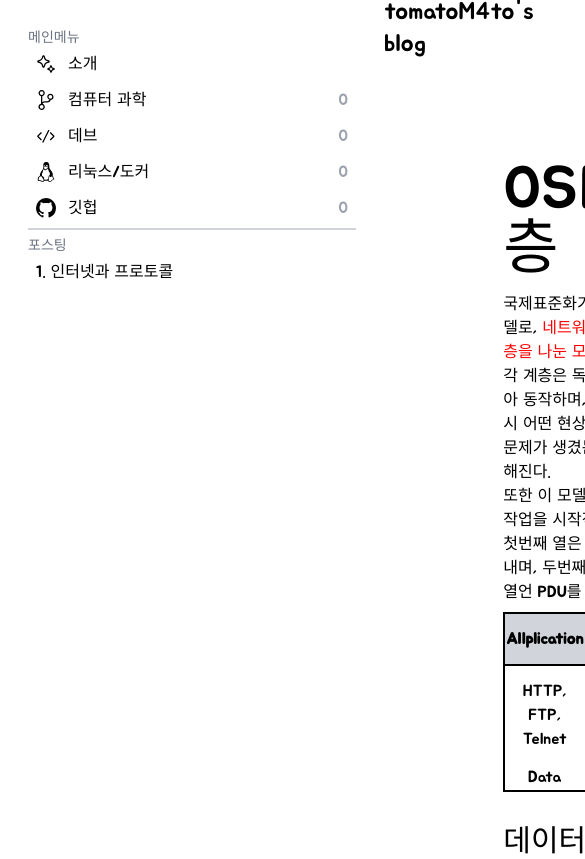
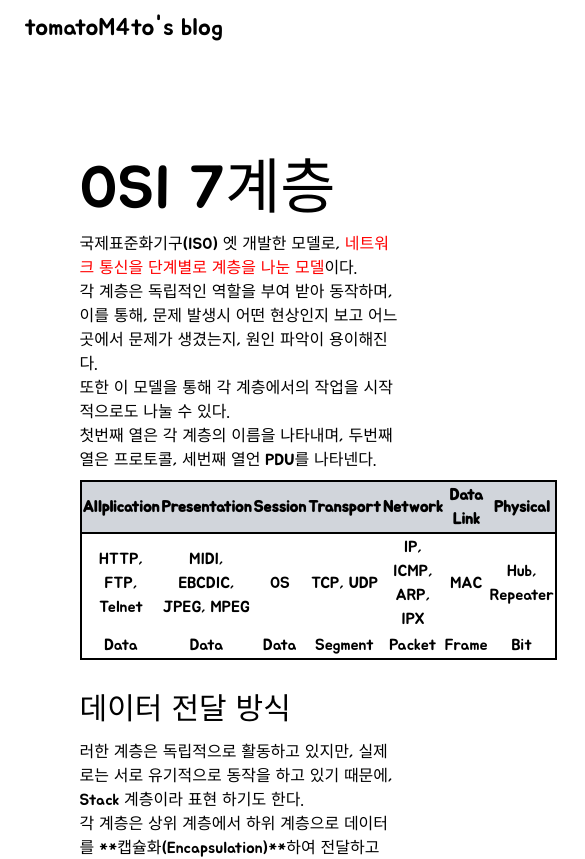
Before and after one commit to tomatoM4to/blog, a Next.js app: page /network/OSI7 in a window 390 px wide. Shown: the top 859 px of the page, 585 px wide, since content can reach past the window. Built offline with nearby package versions, Linux system fonts and the light colour scheme.

Commit message:
responsive ui

```diff
--- a/app/[subject]/[post]/page.tsx
+++ b/app/[subject]/[post]/page.tsx
@@ -8,6 +8,7 @@ import { highlights } from '@/components/mdx/highlights';
 import { code } from '@/components/mdx/code';
 import { notFound } from 'next/navigation';
 import remarkGfm from "remark-gfm";
+import { postPage, post } from '@/components/responsiveConfig';
 
 async function getContent(subject: string, post: string) {
     let filePath = path.join(process.cwd(), 'public', subject, `${decodeURI(post)}.mdx`);
@@ -59,8 +60,8 @@ export default async function Page({
     try {
         let content = await getContent(params.subject, params.post);
         return (
-            <div className="ml-96 mt-32 flex-1 flex flex-col items-center">
-                <div className="w-1/2">
+            <div className={`${postPage} mt-32 flex-1 flex flex-col items-center`}>
+                <div className={`${post}`}>
                     {content}
                 </div>
             </div>
--- a/app/[subject]/layout.tsx
+++ b/app/[subject]/layout.tsx
@@ -3,6 +3,7 @@ import fs from 'fs/promises';
 import path from 'path';
 import { notFound } from 'next/navigation';
 import { MiniTitle } from '@/components/miniTitle';
+import { SideList } from '@/components/sidebar/sideList';
 
 export async function generateStaticParams() {
     let params = [];
@@ -29,31 +30,7 @@ export default async function Layout({
         let res = await fs.readdir(filePath);
         return (
             <div className="flex">
-                <div className="w-96 mt-52 p-7 flex flex-col fixed">
-                    <MiniTitle title="포스팅" />
-                    {
-                        res && res.map(file => {
-                            let { name } = path.parse(file);
-                            name = name.replace('[', '');
-                            name = name.replace(']', '#');
-                            return name;
-                        })
-                            .map(file => {
-                                let [idx, name] = file.split('#');
-                                return (
-                                    name &&
-                                    name !== 'img' &&
-                                    <Link
-                                        href={`/${params.subject}/[${idx}]${name}`}
-                                        key={idx}
-                                        className="px-2 py-1 mb-1 hover:bg-gray-300 transition-colors rounded-lg"
-                                    >
-                                        {idx}. {name}
-                                    </Link>
-                                )
-                            })
-                    }
-                </div>
+                <SideList res={res} params={params} />
                 {children}
             </div>
         );
--- a/app/layout.tsx
+++ b/app/layout.tsx
@@ -2,7 +2,7 @@ import type { Metadata } from "next";
 import "./globals.css";
 import { Nav } from "@/components/nav";
 import { Jua } from "next/font/google";
-import { Sidebar } from "@/components/sidebar";
+import { Sidebar } from "@/components/sidebar/sidebar";
 
 const jua = Jua({ subsets: ["latin"], weight: ["400"] });
 
@@ -20,8 +20,8 @@ export default function RootLayout({
         <html lang="en">
             <body className={`${jua.className}`}>
                 <div className="grid grid-cols-[24rem_1fr] auto-rows-auto">
-                    <Sidebar tailwind="w-96 p-7 fixed" />
-                    <Nav tailwind="flex items-center h-14 ml-6 mr-auto text-2xl mb-20 fixed ml-96" />
+                    <Sidebar />
+                    <Nav />
                     <main className="col-span-2">
                         {children}
                     </main>
--- a/app/page.tsx
+++ b/app/page.tsx
@@ -1,7 +1,8 @@
 import Link from "next/link";
+import { mainPage } from "@/components/responsiveConfig";
 
 function Dummy() {
-    return <div className="w-96"></div>;
+    return <div className={`${mainPage}`}></div>;
 }
 
 export default function Home() {
--- a/components/nav.tsx
+++ b/components/nav.tsx
@@ -1,8 +1,9 @@
 import Link from "next/link";
+import { nav } from "@/components/responsiveConfig";
 
-export function Nav({ tailwind }: { tailwind: string }) {
+export function Nav() {
     return (
-        <nav className={tailwind}>
+        <nav className={`${nav} flex items-center h-14 mr-auto text-2xl mb-20 fixed`}>
             <Link href="/">tomatoM4to's blog</Link>
         </nav>
     )
--- /dev/null
+++ b/components/responsiveConfig.ts
@@ -0,0 +1,11 @@
+export const sidebar = `hidden lg:block w-64 2xl:w-96`;
+
+export const sideList = `hidden lg:flex w-64 2xl:w-96`;
+
+export const nav = `ml-6 lg:ml-64 2xl:ml-96`;
+
+export const mainPage = `w-0 lg:w-64 2xl:w-96`
+
+export const postPage = `lg:ml-64 2xl:ml-96`
+
+export const post = `w-2/3 2xl:w-1/2`
--- /dev/null
+++ b/components/sidebar/sideList.tsx
@@ -0,0 +1,40 @@
+import { MiniTitle } from "@/components/miniTitle";
+import Link from 'next/link';
+import path from 'path';
+import { sideList } from "@/components/responsiveConfig";
+
+export function SideList({
+    res,
+    params
+}: {
+    res: string[],
+    params: { subject: string }
+}) {
+    return (
+        <div className={`${sideList} flex-col mt-52 p-7 fixed`}>
+            <MiniTitle title="포스팅" />
+            {
+                res && res.map(file => {
+                    let { name } = path.parse(file);
+                    name = name.replace('[', '');
+                    name = name.replace(']', '#');
+                    return name;
+                })
+                    .map(file => {
+                        let [idx, name] = file.split('#');
+                        return (
+                            name &&
+                            name !== 'img' &&
+                            <Link
+                                href={`/${params.subject}/[${idx}]${name}`}
+                                key={idx}
+                                className="px-2 py-1 mb-1 hover:bg-gray-300 transition-colors rounded-lg"
+                            >
+                                {idx}. {name}
+                            </Link>
+                        )
+                    })
+            }
+        </div>
+    )
+}
--- a/components/sidebar.tsx
+++ b/components/sidebar/sidebar.tsx
@@ -4,11 +4,13 @@ import { VscSourceControl } from "react-icons/vsc";
 import { VscSparkle } from "react-icons/vsc";
 import { VscTerminalLinux } from "react-icons/vsc";
 import { VscGithubInverted } from "react-icons/vsc";
-import { MiniTitle } from "./miniTitle";
+import { MiniTitle } from "@/components/miniTitle";
+import { sidebar } from "@/components/responsiveConfig";
 
-export function Sidebar({ tailwind }: { tailwind: string }) {
+
+export function Sidebar() {
     return (
-        <aside className={tailwind}>
+        <aside className={`${sidebar} p-7 fixed`}>
             <MiniTitle title="메인메뉴" />
             <div className="flex flex-col border-b-2 border-gray-300">
                 <Button icon={<VscSparkle />} title="소개" count={-1} />
```
